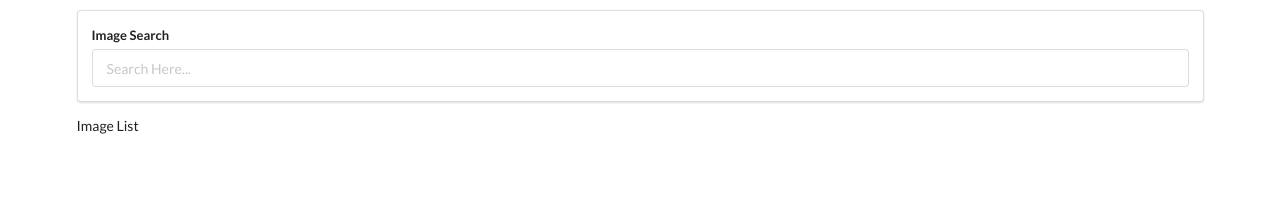
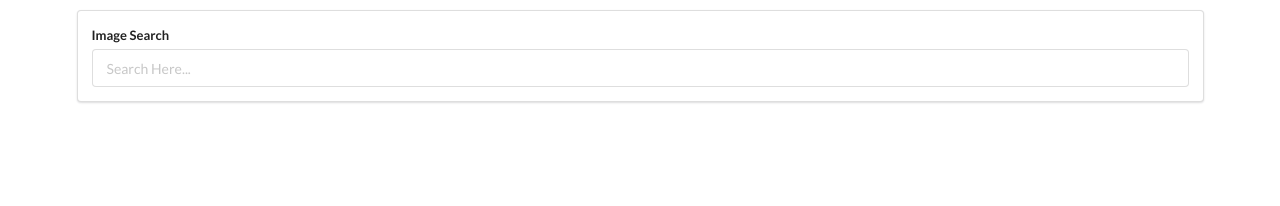
Before and after one commit to CalWal/pics, a React (Create React App) app in the folder pics/: page / in a window 1280 px wide. Shown: the top 206 px of the page. Built offline with nearby package versions, Linux system fonts and the light colour scheme.

Commit message:
List now maps images

```diff
--- a/pics/src/components/ImageList.js
+++ b/pics/src/components/ImageList.js
@@ -1,7 +1,13 @@
 import React, { Component } from "react";
 
 const ImageList = props => {
-  return <div>Image List</div>;
+  const images = props.images.map(image => {
+    return (
+      <img key={image.id} src={image.urls.regular} alt={image.description} />
+    );
+  });
+
+  return <div>{images}</div>;
 };
 
 export default ImageList;
```
